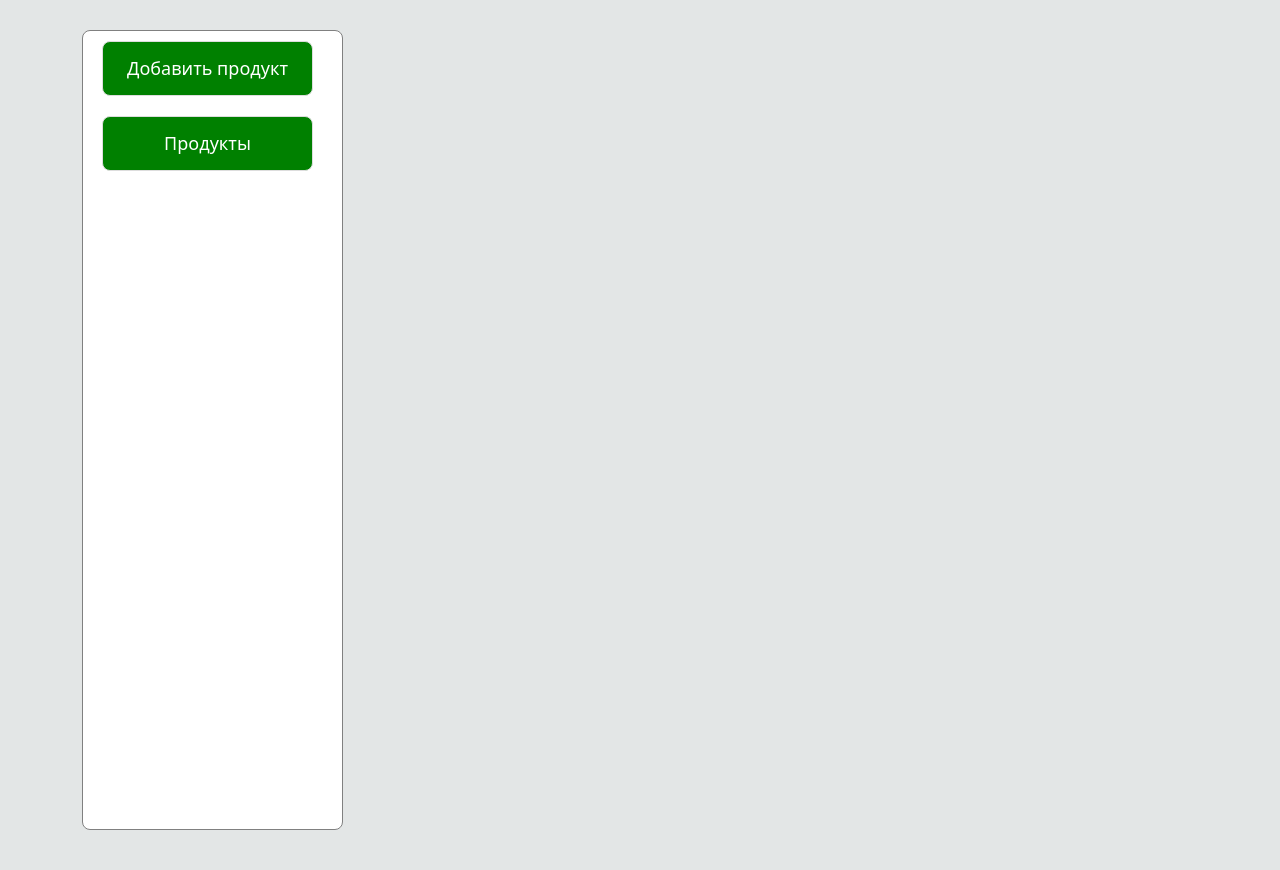
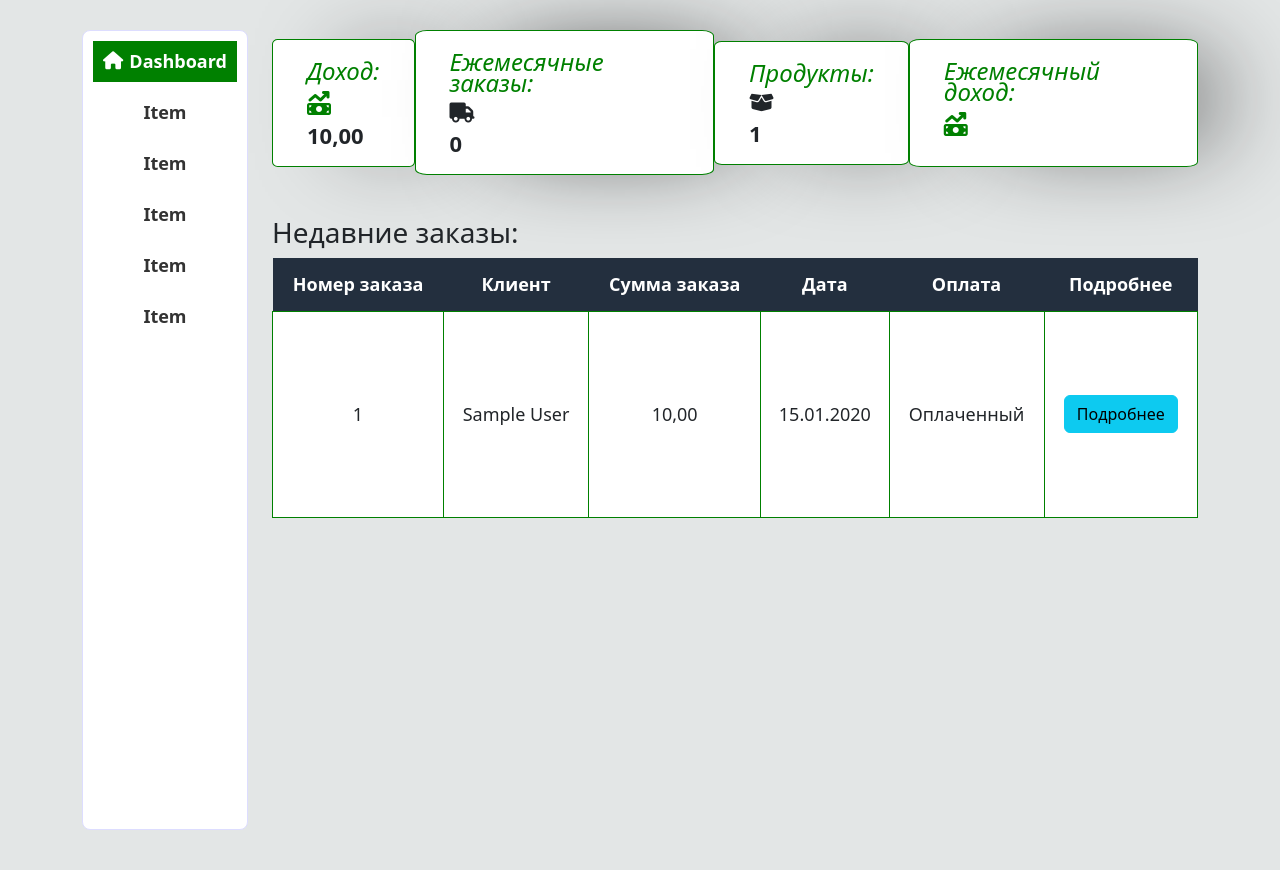
Before and after one commit to Kubanychbek-Dev/graduation-project, a Django app: page /control_panel/ in a window 1280 px wide. Shown: the part 193-1063 px from the top of the page. Run offline with Django 5.2, Linux system fonts and the light colour scheme; tables that the repository leaves empty hold one stand-in row (values such as "Sample post").

Commit message:
Add admin-dashboard menu

```diff
--- /dev/null
+++ b/static/js/control-panel.js
@@ -0,0 +1,7 @@
+const adminItem = document.querySelectorAll(".admin__item");
+adminItem.forEach((item) => {
+  item.addEventListener("click", function() {
+    document.querySelector(".admin__active-item").classList.remove("admin__active-item");
+    item.classList.add("admin__active-item");
+  })
+})
--- a/static/scss/_control-panel.scss
+++ b/static/scss/_control-panel.scss
@@ -1,32 +1,87 @@
-.aside {
-  border: 1px solid grey;
-  background-color: #fff;
-  border-radius: 8px;
-  width: 100%;
-  height: 100vh;
-  display: flex;
-  justify-content: center;
+.admin {
+  &__aside {
+    background-color: #fff;
+    border: 1px solid #ddf;
+    border-radius: 8px;
+    height: 100vh;
+    color: #333;
+    padding: 10px 0;
+  }
 
   &__menu {
     list-style: none;
-    text-align: center;
-    padding: 10px 4px;
-    margin-right: 10px;
+    display: flex;
+    flex-direction: column;
+    padding: 0;
+    margin: 0;
+    gap: 10px;
   }
 
   &__item {
+    margin: 0 auto;
+    display: flex;
+    gap: 6px;
+    cursor: pointer;
+    font-weight: bold;
+    padding: 10px;
+  }
+
+  &__item:hover {
+    background-color: green;
+    color: #fff;
+  }
+
+  &__active-item {
+    background-color: green;
+    color: #fff;
+  }
+
+  &__cards {
+    display: flex;
+    padding: 0;
+    margin: 0;
     margin-bottom: 20px;
-    border: 1px solid #ddd;
-    background-color: green;
-    padding: 16px 24px;
-    color: #fff;
-    border-radius: 8px;
-    cursor: pointer;
+    list-style: none;
+    align-items: center;
+    justify-content: space-between;
 
-    a {
-      text-decoration: none;
-      color: #fff;
+    li {
+      display: flex;
+      flex-direction: column;
+      gap: 10px;
+      background-color: #fff;
+      border-radius: 4%;
+      margin: 0;
+      padding: 20px 34px;
+      box-shadow: 50px -4px 100px -37px hsl(0, 4%, 5%);
+      border: 1px solid green;
+
+      strong {
+        font-size: 22px;
+      }
+      span {
+        color: green;
+        font-style: italic;
+        font-size: 24px;
+      }
     }
   }
 
+  &__latest-orders {
+    width: 100%;
+    height: 260px;
+
+    th {
+      padding: 16px 10px;
+      background-color: #232F3E;
+      color: #fff;
+      text-align: center;
+    }
+    td {
+      padding: 10px 10px;
+      background-color: #fff;
+      text-align: center;
+      border: 1px solid green;
+    }
+  }
 }
--- /dev/null
+++ b/static/scss/_order-info.scss
@@ -0,0 +1,27 @@
+.order-info {
+  .order {
+    &__table {
+      width: 50%;
+
+      th {
+        padding: 14px;
+        background-color: #232F3E;
+        color: #fff;
+      }
+      td {
+        padding: 14px;
+        background-color: #fff;
+        border: 1px solid green;
+      }
+    }
+
+    strong {
+      color: green;
+      font-style: italic;
+      font-size: 20px;
+    }
+    h5 {
+      margin-bottom: 10px;
+    }
+  }
+}
--- a/static/scss/main.scss
+++ b/static/scss/main.scss
@@ -11,3 +11,4 @@
 @import "wishlist";
 @import "checkout-cart";
 @import "checkout-success";
+@import "order-info";
--- a/useradmin/templates/useradmin/control-panel.html
+++ b/useradmin/templates/useradmin/control-panel.html
@@ -1,26 +1,87 @@
 {% extends "core/base.html" %}
 {% block content %}
+{% load static %}
 {% include "core/navbar.html" %}
 <main class="main">
   <div class="container">
-    <div class="row">
-      <div class="col-12 col-md-3">
-        <aside class="aside">
-          <ul class="aside__menu">
-            <li class="aside__item">
-              <a href="#">Добавить продукт</a>
+    <div class="admin">
+      <div class="row">
+        <aside class="col-12 col-md-2">
+          <div class="admin__aside">
+            <ul class="admin__menu">
+              <li data-tab="tab-1" class="admin__item admin__active-item">
+                <i class="fa fa-home"></i>Dashboard
+              </li>
+              <li class="admin__item">Item</li>
+              <li class="admin__item">Item</li>
+              <li class="admin__item">Item</li>
+              <li class="admin__item">Item</li>
+              <li class="admin__item">Item</li>
+            </ul>
+          </div>
+        </aside>
+
+        <div id="tab-1" class="col-12 col-md-10">
+          <ul class="admin__cards">
+            <li>
+              <span>Доход:</span>
+              <i style="color: green; font-size: 24px;" class="fa-solid fa-money-bill-trend-up"></i>
+              <strong>{{ revenue.price|floatformat:2 }}</strong>
             </li>
-            <li class="aside__item">Продукты</li>
+            <li>
+              <span>Ежемесячные заказы:</span>
+              <i style="font-size: 20px;" class="fa-solid fa-truck"></i>
+              <strong>{{ monthly_orders }}</strong>
+            </li>
+            <li>
+              <span>Продукты:</span>
+              <i style="font-size: 20px;" class="fa-solid fa-box-open"></i>
+              <strong>{{ all_products.count }}</strong>
+            </li>
+            <li>
+              <span>Ежемесячный доход:</span>
+              <i style="color: green; font-size: 24px;" class="fa-solid fa-money-bill-trend-up"></i>
+              <strong>{{ monthly_revenue.price|floatformat:2 }}</strong>
+            </li>
           </ul>
-        </aside>
-      </div>
-
-      <div class="col-12 col-md-9">
-        <div class="content">
-
+          <br>
+          <h3>Недавние заказы:</h3>
+          <table class="admin__latest-orders">
+            <thead>
+              <tr>
+                <th>Номер заказа</th>
+                <th>Клиент</th>
+                <th>Сумма заказа</th>
+                <th>Дата</th>
+                <th>Оплата</th>
+                <th>Подробнее</th>
+              </tr>
+            </thead>
+            <tbody>
+              {% for order in recent_orders %}
+              <tr>
+                <td>{{ order.oid }}</td>
+                <td>{{ order.user.profile }}</td>
+                <td>{{ order.price }}</td>
+                <td>{{ order.order_date|date:"d.m.Y" }}</td>
+                <td>
+                  {% if order.paid_status == True %}
+                  Оплаченный
+                  {% else %}
+                  Не оплачено
+                  {% endif %}
+                </td>
+                <td>
+                  <a class="btn btn-info" href="{% url 'useradmin:order_info' order.oid %}">Подробнее</a>
+                </td>
+              </tr>
+              {% endfor %}
+            </tbody>
+          </table>
         </div>
       </div>
     </div>
   </div>
 </main>
+<script src="{% static 'js/control-panel.js' %}"></script>
 {% endblock %}
--- a/useradmin/urls.py
+++ b/useradmin/urls.py
@@ -1,6 +1,7 @@
 from django.urls import path
-from .views import control_panel
+from .views import control_panel, order_info
 
 urlpatterns = [
     path("control_panel/", control_panel, name="control_panel"),
+    path("order_info/<str:oid>/", order_info, name="order_info"),
 ]
--- a/useradmin/views.py
+++ b/useradmin/views.py
@@ -1,5 +1,5 @@
 from django.shortcuts import render, redirect
-from core.models import CartOrder, Product, Category
+from core.models import CartOrder, CartOrderItems, Product, Category
 from django.db.models import Sum
 from userauths.models import User
 
@@ -7,8 +7,36 @@
 
 
 def control_panel(request):
+  revenue = CartOrder.objects.aggregate(price=Sum("price"))
+  all_products = Product.objects.all()
+  all_categories = Category.objects.all()
+  new_customers = User.objects.all().order_by("-id")
+  recent_orders = CartOrder.objects.all().order_by("-order_date")[:10]
+
+  this_month = datetime.datetime.now().month
+  monthly_orders = CartOrder.objects.filter(order_date__month=this_month).count()
+  monthly_revenue = CartOrder.objects.filter(order_date__month=this_month).aggregate(price=Sum("price"))
 
   context = {
-    "title": "Панель управления"
+    "title": "Панель управления",
+    "revenue": revenue,
+    "monthly_orders": monthly_orders,
+    "all_products": all_products,
+    "all_categorie": all_categories,
+    "new_customers": new_customers,
+    "recent_orders": recent_orders,
+    "monthly_revenue": monthly_revenue
   }
   return render(request, "useradmin/control-panel.html", context)
+
+
+def order_info(request, oid):
+  order = CartOrder.objects.get(oid=oid)
+  order_items = CartOrderItems.objects.filter(order=order)
+
+  context = {
+    "title": "Информация о заказе",
+    "order": order,
+    "order_items": order_items
+  }
+  return render(request, "useradmin/order-info.html", context)
```
Also changed, not shown: useradmin/templates/useradmin/order-info.html (added, +55 -0 lines), static/css/main.min.css.
